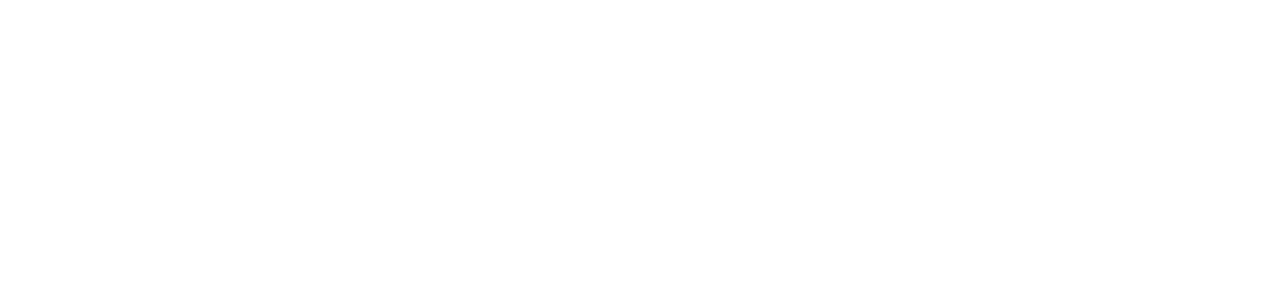
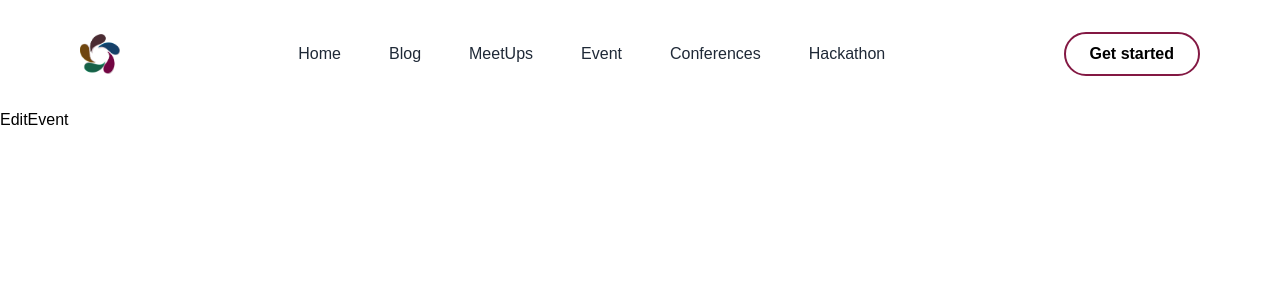
Before and after one commit to Anonymous-nerds/spiralevent-app, a React (Vite) app: page /editEvent in a window 1280 px wide. Before the commit this address had no page. Shown: the top 300 px of the page. Built offline with nearby package versions, Linux system fonts and the light colour scheme.

Commit message:
next task project structure

```diff
--- a/src/App.jsx
+++ b/src/App.jsx
@@ -7,6 +7,10 @@
 import ForgetPassword from "./pages/ForgetPassword/ForgetPassword";
 import ResetPassword from "./pages/ResetPassword/ResetPassword";
 import EmailVer from "./pages/EmailVer/EmailVer";
+import UserDashboard from "./pages/UserDashboard/UserDashboard";
+import AddEvent from "./pages/AddEvent/AddEvent";
+import EditEvent from "./pages/EditEvent/EditEvent";
+import PreviewEvent from "./pages/PreviewEvent/PreviewEvent";
 
 function App() {
   return (
@@ -20,6 +24,11 @@
           <Route path="/forget-password" element={<ForgetPassword />} />
           <Route path="/reset-password" element={<ResetPassword />} />
           <Route path="/email-ver" element={<EmailVer />} />
+          <Route path="/preview" element={<PreviewEvent />} />
+          {/* require auth */}
+          <Route path="/userDashboard" element={<UserDashboard />} />
+          <Route path="/addEvent" element={<AddEvent />} />
+          <Route path="/editEvent" element={<EditEvent />} />
         </Routes>
       </BrowserRouter>
     </div>
--- /dev/null
+++ b/src/pages/AddEvent/AddEvent.jsx
@@ -0,0 +1,13 @@
+import React from "react";
+import Nav from "../../components/ui/Nav.jsx";
+
+const AddEvent = () => {
+  return (
+    <div>
+      <Nav />
+      AddEvent
+    </div>
+  );
+};
+
+export default AddEvent;
--- /dev/null
+++ b/src/pages/EditEvent/EditEvent.jsx
@@ -0,0 +1,13 @@
+import React from "react";
+import Nav from "../../components/ui/Nav.jsx";
+
+const EditEvent = () => {
+  return (
+    <div>
+      <Nav />
+      EditEvent
+    </div>
+  );
+};
+
+export default EditEvent;
--- /dev/null
+++ b/src/pages/PreviewEvent/PreviewEvent.jsx
@@ -0,0 +1,13 @@
+import React from "react";
+import Nav from "../../components/ui/Nav.jsx";
+
+const PreviewEvent = () => {
+  return (
+    <div>
+      <Nav />
+      PreviewEvent
+    </div>
+  );
+};
+
+export default PreviewEvent;
--- /dev/null
+++ b/src/pages/UserDashboard/UserDashboard.jsx
@@ -0,0 +1,13 @@
+import React from "react";
+import Nav from "../../components/ui/Nav.jsx";
+
+const UserDashboard = () => {
+  return (
+    <div>
+      <Nav />
+      <div className="UserDashboard">UserDashboard</div>
+    </div>
+  );
+};
+
+export default UserDashboard;
```
